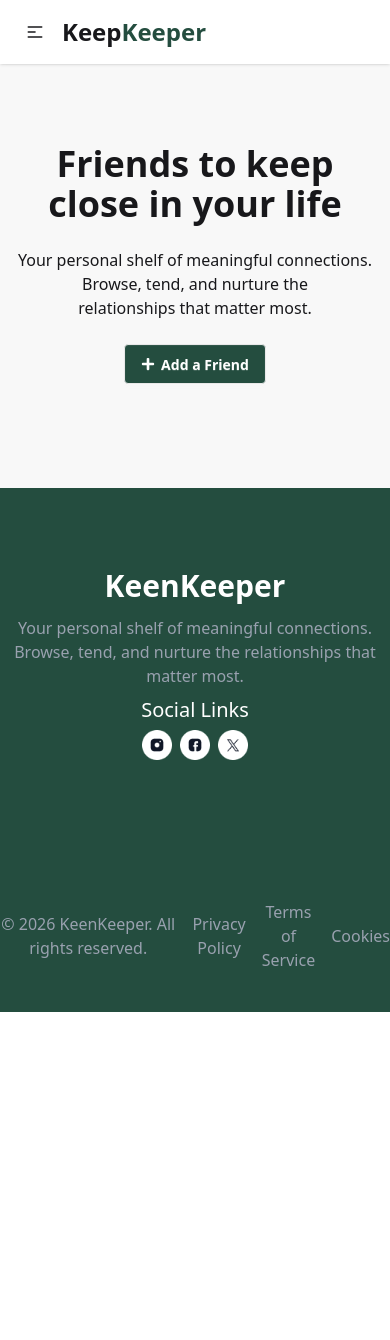
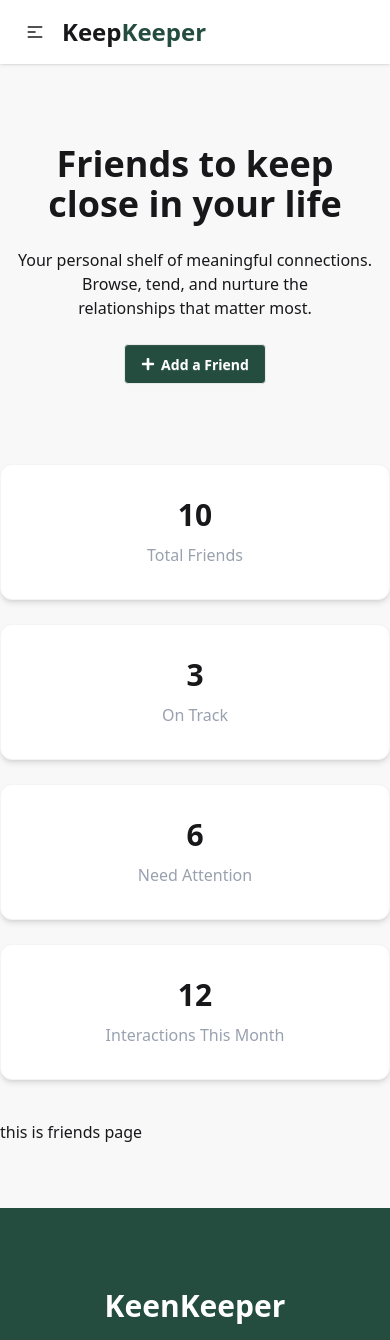
Before and after one commit to ashikur-rahman-programmer/keep-keeper-website, a Next.js app: page / in a window 390 px wide. Shown: the top 1340 px of the page. Before the commit the page ends 1012 px from the top, so only its background shows below. Built offline with nearby package versions, Linux system fonts and the light colour scheme.

Commit message:
added friends stats cards with responsive and data fetching with use effects , use client

```diff
--- a/public/friendsData.json
+++ b/public/friendsData.json
@@ -1,5 +1,4 @@
-{
-  "friends": [
+[
   {
     "id": 1,
     "name": "Emily Chen",
@@ -95,6 +94,29 @@
     "bio": "Gym partner from the local community center. We push each other during workouts and talk about fatherhood and life goals.",
     "goal": 21,
     "next_due_date": "2025-04-16"
+  },
+  {
+    "id": 9,
+    "name": "Noah Williams",
+    "picture": "https://picsum.photos/id/325/300/300",
+    "email": "noah.williams@email.com",
+    "days_since_contact": 20,
+    "status": "overdue",
+    "tags": ["startup", "tech"],
+    "bio": "Met at a startup event. We often discuss business ideas and emerging tech trends over coffee.",
+    "goal": 15,
+    "next_due_date": "2025-04-12"
+  },
+  {
+    "id": 10,
+    "name": "Fatima Rahman",
+    "picture": "https://picsum.photos/id/342/300/300",
+    "email": "fatima.rahman@email.com",
+    "days_since_contact": 6,
+    "status": "on-track",
+    "tags": ["university", "study group"],
+    "bio": "Classmate from university. We still keep in touch and help each other with career planning and studies.",
+    "goal": 10,
+    "next_due_date": "2025-04-24"
   }
 ]
-}
--- a/src/app/(public)/page.js
+++ b/src/app/(public)/page.js
@@ -1,9 +1,11 @@
+import AllFriends from "@/components/AllFriends/AllFriends";
 import Hero from "@/components/Hero/Hero";
 
 export default function Home() {
   return (
     <div className="bg-base-200 py-16 md:py-20">
       <Hero />
+      <AllFriends />
     </div>
   );
 }
--- /dev/null
+++ b/src/components/AllFriends/AllFriends.jsx
@@ -0,0 +1,18 @@
+"use client";
+import React from "react";
+import StatsCards from "./StatsCards";
+import useFriends from "@/hook/useFriends";
+
+const AllFriends = () => {
+  const { friends, loading } = useFriends();
+  console.log(friends, loading);
+
+  return (
+    <div className="container mx-auto">
+      <StatsCards friends={friends} />
+      <h2>this is friends page</h2>
+    </div>
+  );
+};
+
+export default AllFriends;
--- /dev/null
+++ b/src/components/AllFriends/StatsCards.jsx
@@ -0,0 +1,29 @@
+import React from "react";
+
+const StatsCards = ({ friends }) => {
+  return (
+    <div className="container mx-auto flex justify-center lg:justify-between items-center gap-6 py-10 flex-wrap">
+      <div className="p-8 space-y-2.5 text-center shadow-md rounded-xl w-full sm:w-[260px] bg-white border border-gray-100">
+        <p className="font-bold text-3xl">{friends.length}</p>
+        <p className="text-gray-400">Total Friends</p>
+      </div>
+
+      <div className="p-8 space-y-2.5 text-center shadow-md rounded-xl w-full sm:w-[260px] bg-white border border-gray-100">
+        <p className="font-bold text-3xl">3</p>
+        <p className="text-gray-400">On Track</p>
+      </div>
+
+      <div className="p-8 space-y-2.5 text-center shadow-md rounded-xl w-full sm:w-[260px] bg-white border border-gray-100">
+        <p className="font-bold text-3xl">6</p>
+        <p className="text-gray-400">Need Attention</p>
+      </div>
+
+      <div className="p-8 space-y-2.5 text-center shadow-md rounded-xl w-full sm:w-[260px] bg-white border border-gray-100">
+        <p className="font-bold text-3xl">12</p>
+        <p className="text-gray-400">Interactions This Month</p>
+      </div>
+    </div>
+  );
+};
+
+export default StatsCards;
--- /dev/null
+++ b/src/hook/useFriends.jsx
@@ -0,0 +1,20 @@
+"use client";
+import React, { useEffect, useState } from "react";
+
+const useFriends = () => {
+  const [friends, setFriends] = useState([]);
+  const [loading, setLoading] = useState(true);
+
+  useEffect(() => {
+    const fetchData = async () => {
+      const res = await fetch("/friendsData.json");
+      const data = await res.json();
+      setFriends(data);
+      setLoading(false);
+    };
+    fetchData();
+  }, []);
+  return { friends, loading };
+};
+
+export default useFriends;
```
Also changed, not shown: src/app/not-found.jsx (+1 -1 lines). Lines whose indentation alone changed are shown as unchanged.
